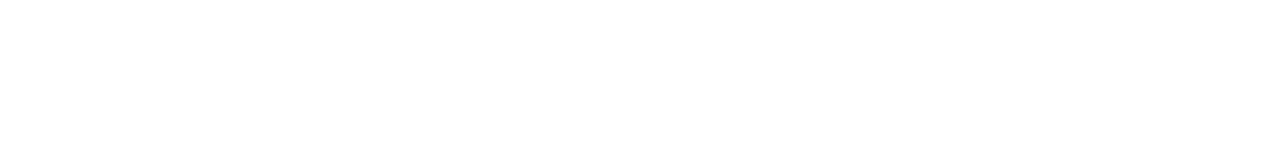
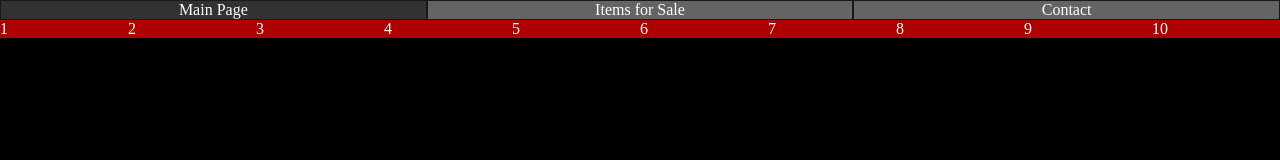
Before and after one commit to Boxor/midlandhw, a plain HTML site: page Week 1/Day 5/index.html in a window 1280 px wide. Drawn offline with Linux system fonts and the light colour scheme.

Commit message:
Made progress
Added a buch of stuff

```diff
--- a/Week 1/Day 5/index.html
+++ b/Week 1/Day 5/index.html
@@ -9,5 +9,40 @@
 </head>
 <body>
 
+    <nav>
+        <div class="link current">
+            <a>Main Page</a>
+        </div>
+        <div class="link">
+            <a href="itemsForSale.html">Items for Sale</a>
+        </div>
+        <div class="link">
+            <a href="contact.html">Contact</a>
+        </div>
+    </nav>
+
+    <div class="content">
+        <main>
+            <div class="mainPageContent">1</div>
+            <div class="mainPageContent">2</div>
+            <div class="mainPageContent">3</div>
+            <div class="mainPageContent">4</div>
+            <div class="mainPageContent">5</div>
+            <div class="mainPageContent">6</div>
+            <div class="mainPageContent">7</div>
+            <div class="mainPageContent">8</div>
+            <div class="mainPageContent">9</div>
+            <div class="mainPageContent">10</div>
+        </main>
+
+        <aside>
+
+        </aside>
+    </div>
+
+    <footer>
+
+    </footer>
+
 </body>
 </html>
--- a/Week 1/Day 5/style.css
+++ b/Week 1/Day 5/style.css
@@ -0,0 +1,51 @@
+*{
+    margin: 0;
+    color: rgb(255,255,255);
+}
+
+body{
+    background-color: rgb(0,0,0);
+}
+
+nav{
+    width: 100%;
+}
+
+.link{
+    width: calc(100%/3 - 2px);
+    float: left;
+    text-align: center;
+    background-color: rgb(100,100,100);
+    border: 1px solid rgb(25,25,25);
+}
+
+.current{
+    background-color: rgb(50,50,50);
+}
+
+div.link:not(.current):hover{
+    background-color: rgb(200,150,0);
+}
+
+a{
+    text-decoration: none;
+}
+
+.content{
+    clear: left;
+}
+
+main{
+    background-color: rgb(175,0,0);
+    display: flex;
+    flex-basis: 60%;
+    flex-direction: row;
+}
+
+.mainPageContent{
+    width: 12vw;
+}
+
+footer{
+    margin-top: 3vh;
+}
```
Also changed, not shown: Week 1/Day 5/contact.html (+12 -0 lines), Week 1/Day 5/itemsForSale.html (+12 -0 lines).
